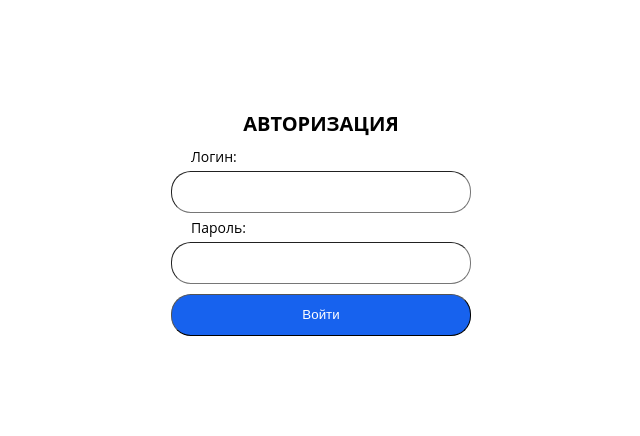
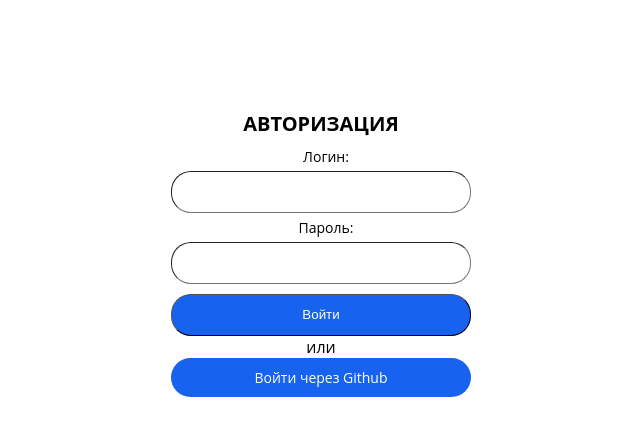
Before and after one commit to okulov99/blog_django, a Django app: page /login/ in a window 1280 px wide. Shown: the top 436 px of the page, without its empty margins (319-959 px from the left). Run offline with Django 5.2, Linux system fonts and the light colour scheme; some web fonts are replaced.

Commit message:
Добавлена авторизация через Github

```diff
--- a/blog/blog/urls.py
+++ b/blog/blog/urls.py
@@ -6,7 +6,8 @@ from django.conf.urls.static import static
 urlpatterns = [
     path('admin/', admin.site.urls, name='admin'),
     path('', include('main.urls')),
-    path('', include('users.urls'))
+    path('', include('users.urls')),
+    path('social-auth/', include('social_django.urls', namespace='social'))
 ]
 
 if settings.DEBUG:
--- a/blog/static/css/users.css
+++ b/blog/static/css/users.css
@@ -3,6 +3,7 @@
     max-width: 400px;
     padding: 60px 50px;
     margin: 50px auto 0;
+    padding-bottom: 0;
 }
 
 .form-inner { position: relative; }
@@ -40,6 +41,27 @@
    background: #1762EE;
 }
 
+.form-inner p { text-align: center; }
+
+.github-link {
+    margin: 0 auto;
+    background: #1762EE;
+    border-radius: 20px;
+    border-width: 3;
+    font-size: 14px;
+    text-decoration: none;
+    color: white;
+    display: block;
+    text-align: center;
+    vertical-align: middle;
+    padding-top: 10px;
+    padding-bottom: 10px;
+    width: 300px;
+}
+
+
+
+
 /*Профиль пользователя*/
 
 .profile-inner {
--- a/blog/templates/users/login.html
+++ b/blog/templates/users/login.html
@@ -12,7 +12,9 @@
             {% csrf_token %}
             {{ form.as_p }}
             <input type="submit" value="Войти">
+            <p>или</p>
         </div>
     </form>
+    <a class='github-link' href="{% url 'social:begin' 'github' %}">Войти через Github</a>
 </body>
 </html>
--- a/blog/users/forms.py
+++ b/blog/users/forms.py
@@ -38,7 +38,7 @@ class RegisterUserForm(UserCreationForm):
 
 class ProfileUserForm(forms.ModelForm):
     username = forms.CharField(disabled=True, label='Логин')
-    email = forms.CharField(disabled=True, label='E-mail')
+    email = forms.CharField(disabled=True, label='E-mail', required=False)
     this_year = datetime.date.today().year
     date_birth = forms.DateField(widget=forms.SelectDateWidget(years=tuple(range(this_year-100, this_year-5))),
                                  label='Дата рождения')
```
Also changed, not shown: blog/blog/settings.py (+20 -3 lines), blog/templates/main/post_detail.html (+8 -4 lines), blog/db.sqlite3, blog/main/migrations/0010_alter_comment_options_alter_comment_name.py (added), blog/static/css/comments.css (added).
